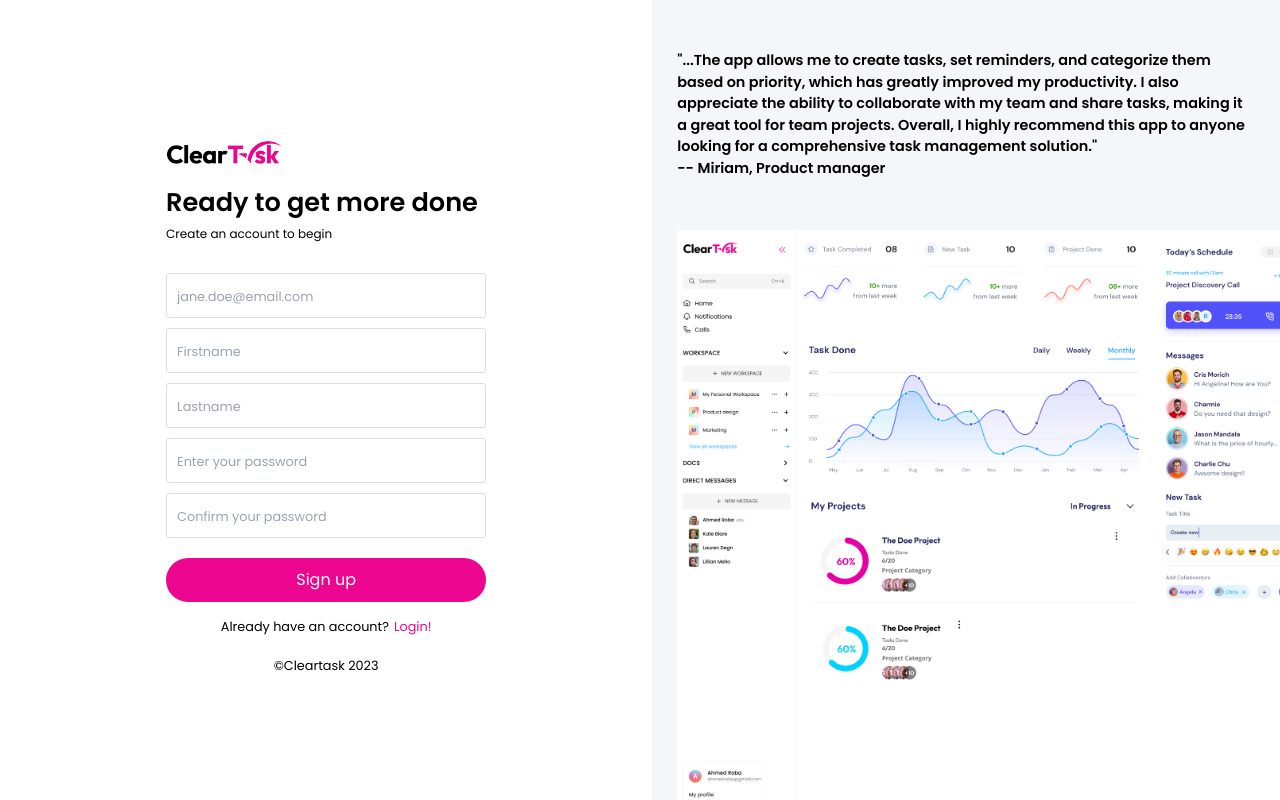
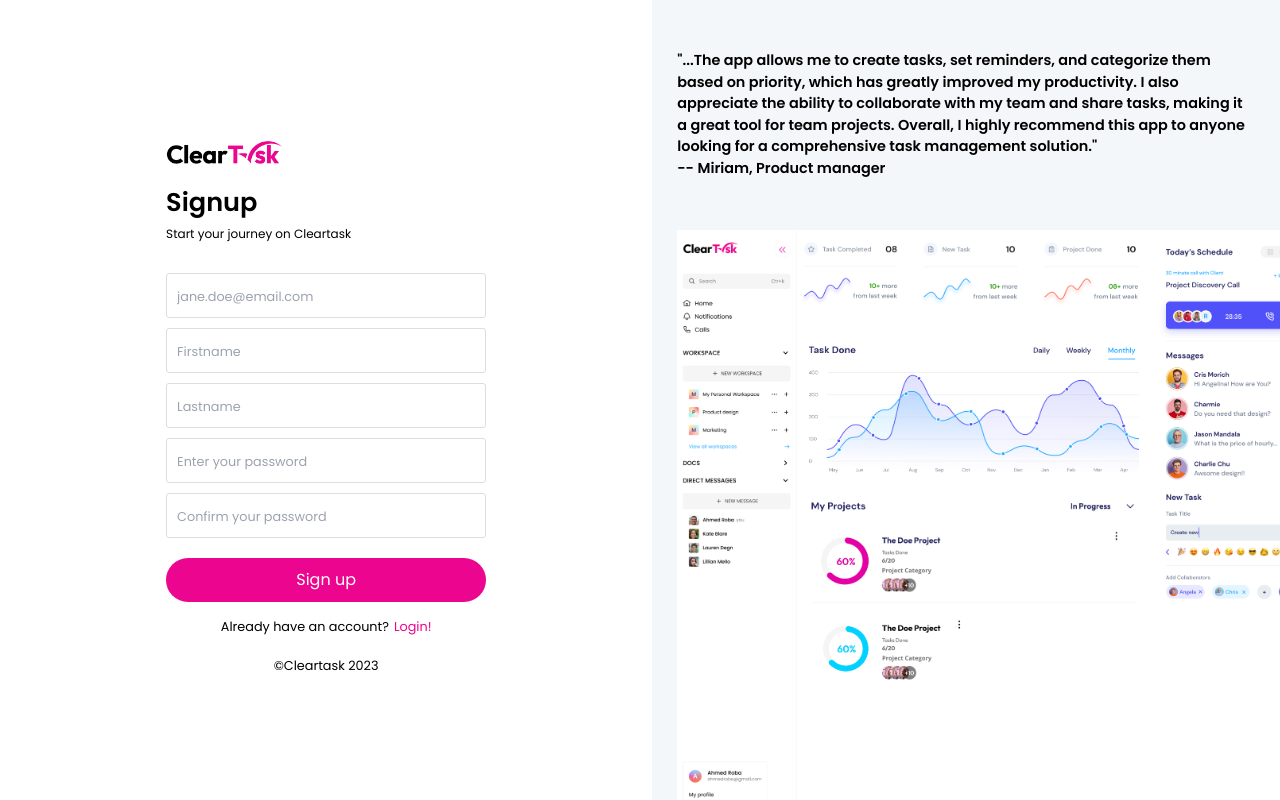
Before and after one commit to Crunch-Garage/cleartask, a React (Create React App) app in the folder react/: page /auth/signup in a window 1280 px wide. Built offline with nearby package versions, Linux system fonts and the light colour scheme; a web font is replaced by a local one.

Commit message:
feat: change auth form header text

```diff
--- a/react/src/components/Login.js
+++ b/react/src/components/Login.js
@@ -95,8 +95,8 @@
                                 <LoginNavbar/>
                                 <div className='auth__wrapper-inner'>
                                     <div className='auth__wrapper-head'>
-                                        <h2>Welcome back!</h2>
-                                        <p>Login to your account to continue.</p>
+                                        <h2>Login</h2>
+                                        <p>Let’s clear some more tasks</p>
                                     </div>
                                     <form onSubmit={this.loginUser}>
                                         <span className={this.state.authErrors ? 'form__errors form__auth-error' : ''}>{this.state.authErrors}</span>
--- a/react/src/components/Signup.js
+++ b/react/src/components/Signup.js
@@ -105,8 +105,8 @@
                                 <div className='auth__wrapper-inner'>
 
                                     <div className='auth__wrapper-head'>
-                                        <h2>Ready to get more done</h2>
-                                        <p>Create an account to begin</p>
+                                        <h2>Signup</h2>
+                                        <p>Start your journey on Cleartask</p>
                                     </div>
                                     <form onSubmit={this.registerUser} className="form">
                                     <span className={this.state.authErrors ? 'form__errors form__auth-error' : ''}>{this.state.authErrors}</span>
```
